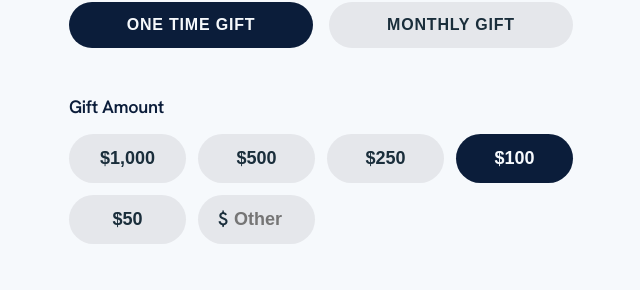
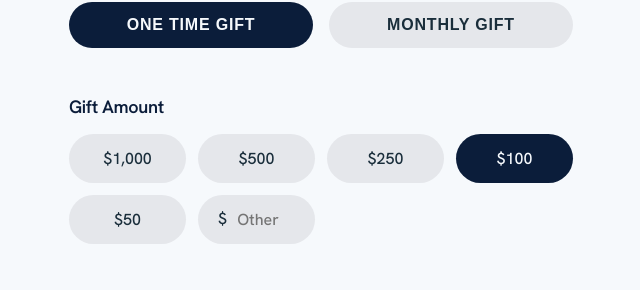
Before and after one commit to Roco41589/ghosts-worth-chasing-site, a Next.js app in the folder ghosts-redesign/: page /donate in a window 1280 px wide. Shown: the part 2993-3283 px from the top of the page, without its empty margins (319-959 px from the left). Built offline with nearby package versions, Linux system fonts and the light colour scheme.

Commit message:
Update DonationForm.tsx

```diff
--- a/ghosts-redesign/app/components/DonationForm.tsx
+++ b/ghosts-redesign/app/components/DonationForm.tsx
@@ -160,8 +160,9 @@ export default function DonationForm() {
                   color: amount === preset && !customAmount ? 'var(--color-mist-white)' : 'var(--color-slate-ink)',
                   border: 'none',
                   borderRadius: '50px',
-                  fontSize: '18px',
-                  fontWeight: 600,
+                  fontSize: '16px',
+                  fontWeight: 500,
+                  fontFamily: 'var(--font-body)',
                   cursor: 'pointer',
                   transition: 'all 0.2s ease',
                 }}
@@ -175,8 +176,9 @@ export default function DonationForm() {
                 left: '20px',
                 top: '50%',
                 transform: 'translateY(-50%)',
-                fontSize: '18px',
-                fontWeight: 600,
+                fontSize: '16px',
+                fontWeight: 500,
+                fontFamily: 'var(--font-body)',
                 color: customAmount ? 'var(--color-mist-white)' : 'var(--color-slate-ink)',
                 pointerEvents: 'none',
               }}>
@@ -194,8 +196,9 @@ export default function DonationForm() {
                   color: customAmount ? 'var(--color-mist-white)' : 'var(--color-slate-ink)',
                   border: 'none',
                   borderRadius: '50px',
-                  fontSize: '18px',
-                  fontWeight: 600,
+                  fontSize: '16px',
+                  fontWeight: 500,
+                  fontFamily: 'var(--font-body)',
                   textAlign: 'center',
                 }}
               />
```
